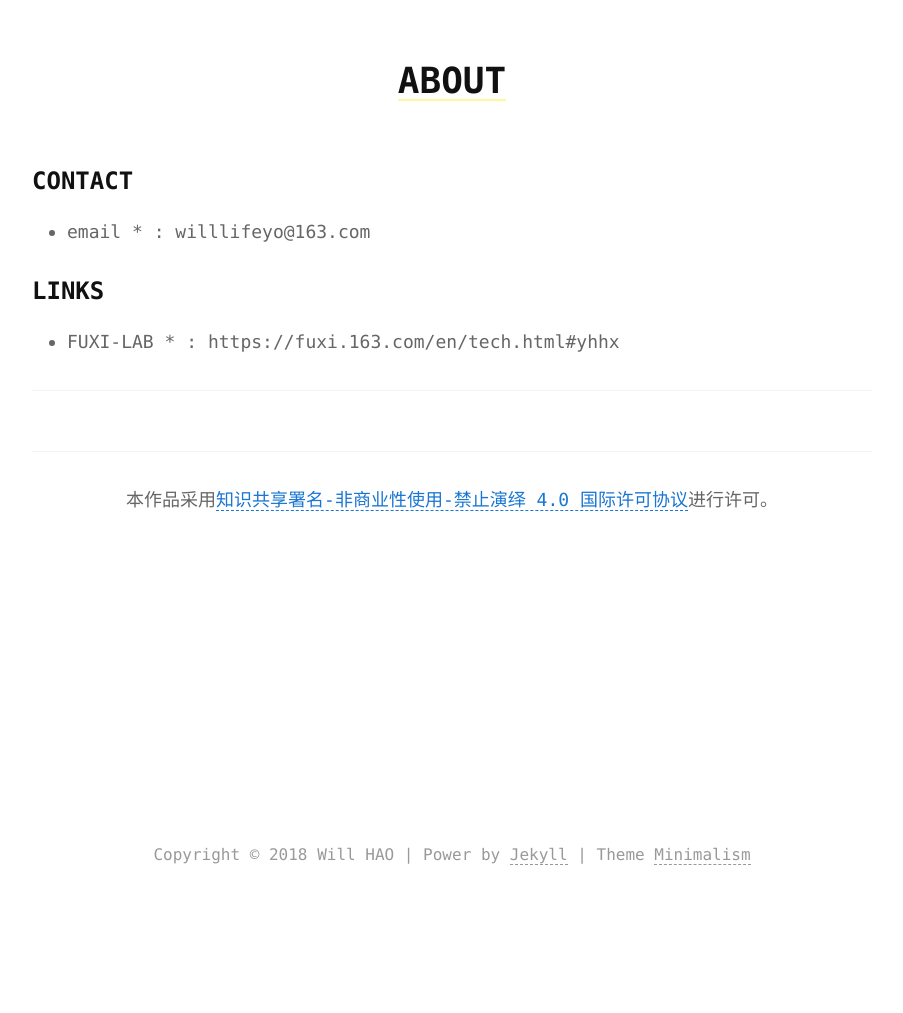
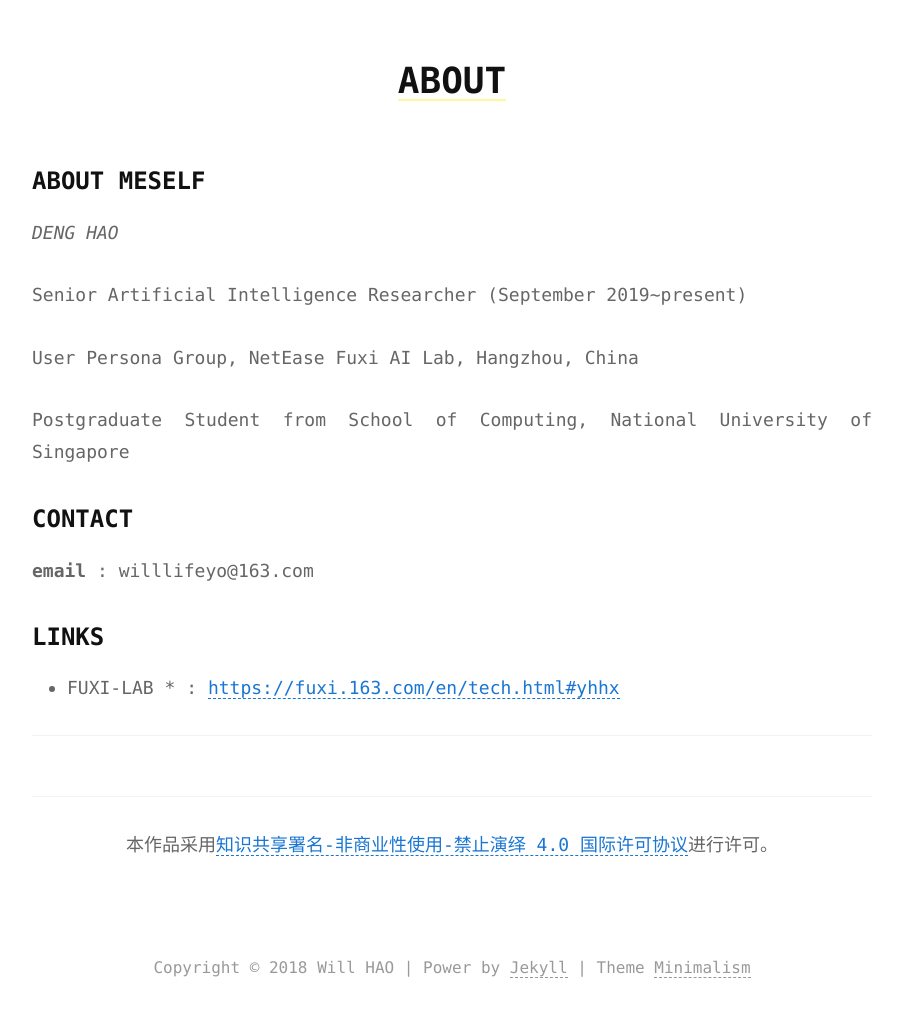
Before and after one commit to Wwwwei/Wwwwei.github.io, a Jekyll site: the page built from about.md, in a window 1280 px wide. Shown: the whole page, without its empty margins (188-1091 px from the left). Built offline with Jekyll 4.4.1, drawn with Linux system fonts in a browser that asks for light colours; before the commit the page ends 900 px from its top, so only the background shows below that.

Commit message:
*) [Update] 调整CV

```diff
--- a/_sass/_index.scss
+++ b/_sass/_index.scss
@@ -23,7 +23,7 @@ a {
   position: relative;
   bottom: -95px;
 
-  border: #f08080 solid 20px;
+  border: #f0f0f0 solid 20px;
   border-radius: 50%;
   width: 150px;
   height: 150px;
--- a/about.md
+++ b/about.md
@@ -4,12 +4,22 @@ title: ABOUT
 reward: false
 ---
 
+### ABOUT MESELF
+
+*DENG HAO*
+
+Senior Artificial Intelligence Researcher (September 2019~present)
+
+User Persona Group, NetEase Fuxi AI Lab, Hangzhou, China
+
+Postgraduate Student from School of Computing, National University of Singapore
+
 ### CONTACT
 
-* email * : willlifeyo@163.com
+**email** : willlifeyo@163.com
 
 ### LINKS
 
-* FUXI-LAB * : https://fuxi.163.com/en/tech.html#yhhx
+* FUXI-LAB * : <https://fuxi.163.com/en/tech.html#yhhx>
 
 ---
```
